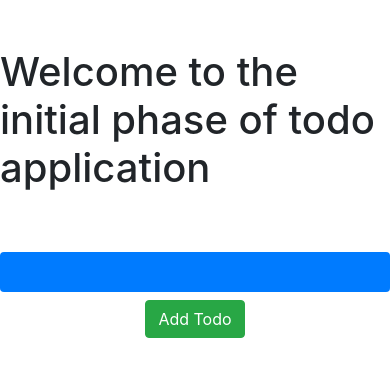
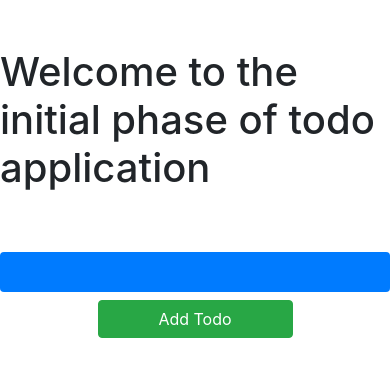
Before and after one commit to vaibhav269/Todo-react-redux, a React app: page / in a window 390 px wide. Shown: the top 376 px of the page. Built offline with nearby package versions, Linux system fonts and the light colour scheme.

Commit message:
some design changes

```diff
--- a/src/js/components/App.js
+++ b/src/js/components/App.js
@@ -9,7 +9,7 @@ const App = ()=>(
                 <h1>Welcome to the initial phase of todo application</h1>
             </div>
             <div className="row mt-1 justify-content-center">
-                <div className="col-12 col-md-5">
+                <div className="col-sm-12 col-lg-5">
                     <div className="row mt-5">
                         <Form/>
                     </div>
--- a/src/js/components/Form.js
+++ b/src/js/components/Form.js
@@ -36,7 +36,7 @@ class ConnectedForm extends Component{
                         type="text"
                         />
                     <button
-                        className = "btn btn-success"
+                        className = "w-50 btn btn-success"
                         type = "submit">
                         Add Todo
                     </button>
```
